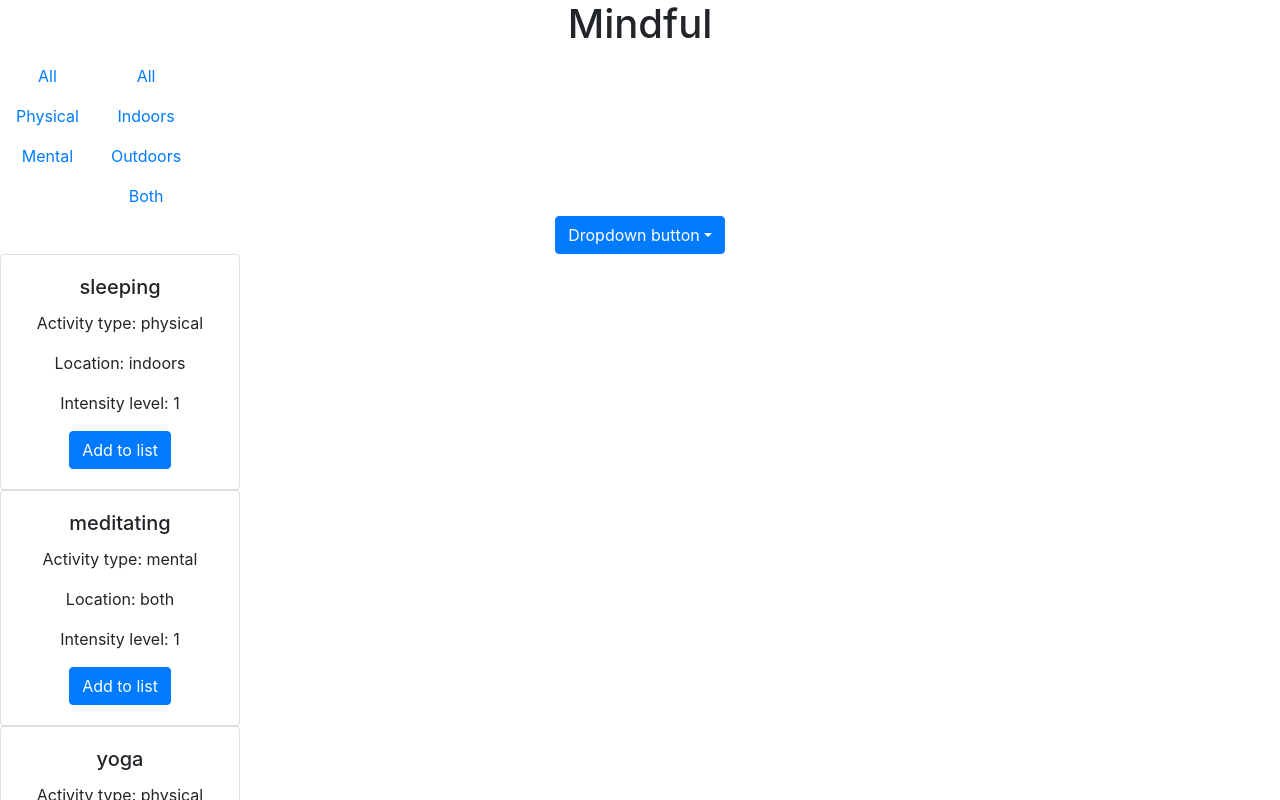
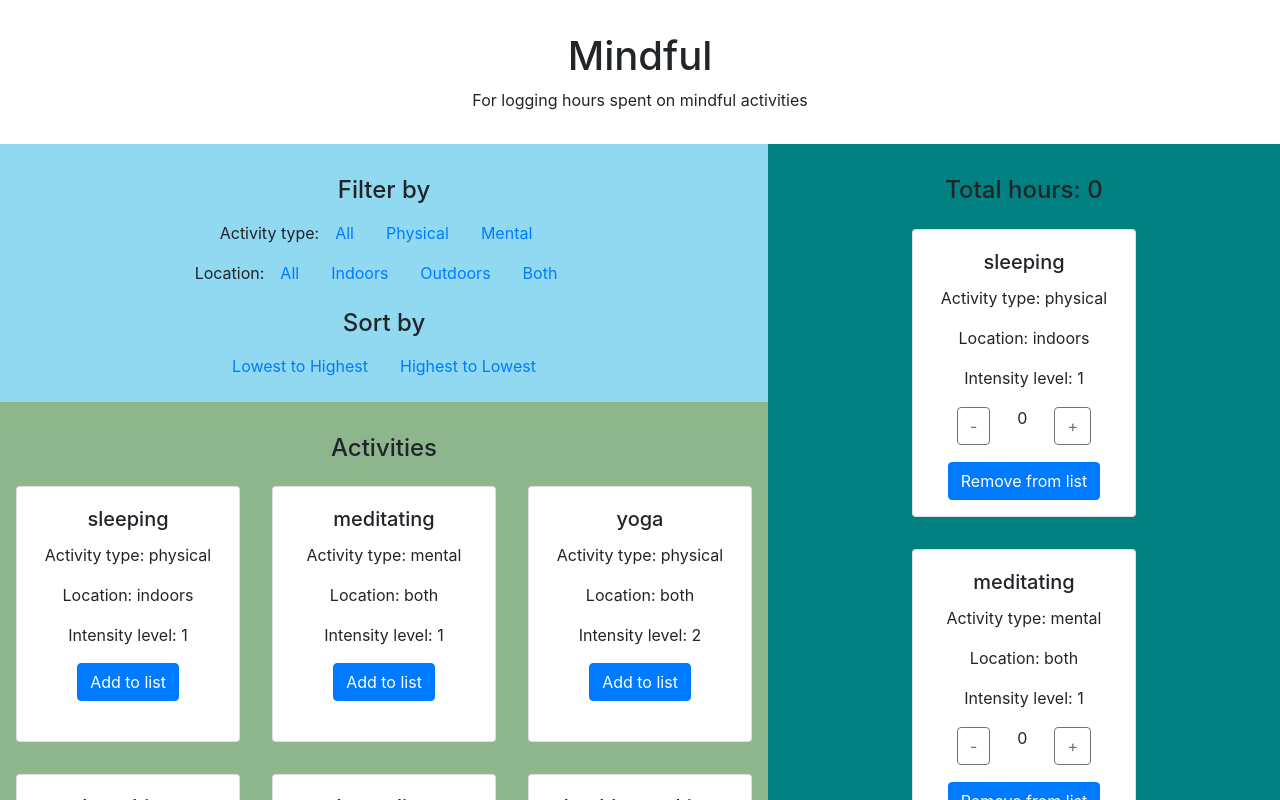
Before and after one commit to lauren-choi/favshows, a React (Create React App) app: page / in a window 1280 px wide. Shown: the top 800 px of the page. Built offline with nearby package versions, Linux system fonts and the light colour scheme.

Commit message:
added styling and basic UI

```diff
--- a/src/AggregateItem.js
+++ b/src/AggregateItem.js
@@ -2,6 +2,7 @@ import React from 'react';
 import Card from 'react-bootstrap/Card';
 import Button from 'react-bootstrap/Button';
 import ButtonToolbar from 'react-bootstrap/ButtonToolbar';
+import './index.css';
 
 export default class AggregateItem extends React.Component {
 
@@ -33,7 +34,7 @@ export default class AggregateItem extends React.Component {
   render() {
     return (
       <div>
-        <Card style ={{ width: '15rem' }}>
+        <Card className="aggregate-item">
           <Card.Body>
             <Card.Title>{this.props.item.name}</Card.Title>
             <Card.Text>
@@ -45,9 +46,9 @@ export default class AggregateItem extends React.Component {
             <Card.Text>
               Intensity level: {this.props.item.intensity}
             </Card.Text>
-            <ButtonToolbar style={{ border: 'light', width: '10rem' }}>
+            <ButtonToolbar className="button-toolbar">
               <Button variant="outline-secondary" onClick={() => this.onSelectDecrease()}>-</Button>
-                <Card.Text>{this.state.hours}</Card.Text>
+                <Card.Text className="count">{this.state.hours}</Card.Text>
               <Button variant="outline-secondary" onClick={() => this.onSelectIncrease()}>+</Button>
             </ButtonToolbar>
             <Button variant="primary">Remove from list</Button>
--- a/src/AggregateList.js
+++ b/src/AggregateList.js
@@ -1,5 +1,6 @@
 import React from 'react';
 import AggregateItem from './AggregateItem';
+import './index.css';
 
 export default class AggregateList extends React.Component {
 
@@ -26,10 +27,12 @@ export default class AggregateList extends React.Component {
 
   render() {
     return (
-      <div>
-        <p>{this.state.total}</p>
-        {this.props.list.map((val) => <AggregateItem item={val}
-        subtractTotal={this.subtractTotal} addTotal={this.addTotal} />)}
+      <div className="aggregate-display">
+        <h4>Total hours: {this.state.total}</h4>
+        <div className="aggregate-list">
+          {this.props.list.map((val) => <AggregateItem item={val}
+          subtractTotal={this.subtractTotal} addTotal={this.addTotal} />)}
+        </div>
       </div>
     );
   }
--- a/src/App.css
+++ b/src/App.css
@@ -1,3 +1,7 @@
 .App {
   text-align: center;
 }
+
+.App-header {
+  padding: 2rem 1rem 1rem 1rem;
+}
--- a/src/App.js
+++ b/src/App.js
@@ -1,8 +1,10 @@
 import React from "react";
 import { act } from "react-dom/test-utils";
+import AggregateList from "./AggregateList";
 import './App.css';
 import DisplayList from './DisplayList';
 import FilteredList from './FilteredList';
+import './index.css';
 
 // Contains the product list and passes it to FilteredList component
 export default class App extends React.Component {
@@ -19,9 +21,11 @@ export default class App extends React.Component {
       <div className="App">
         <header className="App-header">
           <h1>Mindful</h1>
+          <p>For logging hours spent on mindful activities</p>
         </header>
-        <div>
+        <div className="main">
           <FilteredList list={activityList} />
+          <AggregateList list={activityList} />
         </div>
       </div>
     );
@@ -40,6 +44,6 @@ const activityList = [
   { name: "going on a walk", type: "physical", location: "outdoors", intensity: 3 },
   { name: "arts and crafts", type: "physical", location: "indoors", intensity: 2 },
   { name: "listening to music", type: "physical", location: "indoors", intensity: 2 },
-  { name: "time with loved ones", type: "physical", location: "both", intensity: 2 },
+  { name: "socializing", type: "physical", location: "both", intensity: 2 },
   { name: "hiking", type: "physical", location: "outdoors", intensity: 3 },
 ];
--- a/src/DisplayList.js
+++ b/src/DisplayList.js
@@ -1,6 +1,7 @@
 import React from 'react';
 import Card from 'react-bootstrap/Card';
-import Button from 'react-bootstrap/Button'
+import Button from 'react-bootstrap/Button';
+import './index.css';
 
 export default class DisplayList extends React.Component {
 
@@ -10,9 +11,9 @@ export default class DisplayList extends React.Component {
 
   render() {
     return (
-      <div>
+      <div className="filtered-list">
         {this.props.list.map(item =>
-        <Card style={{ width: '15rem' }}>
+        <Card className="filtered-item">
           <Card.Body>
             <Card.Title>{item.name}</Card.Title>
             <Card.Text>
--- a/src/FilteredList.js
+++ b/src/FilteredList.js
@@ -4,6 +4,7 @@ import Dropdown from 'react-bootstrap/Dropdown';
 import DropdownButton from 'react-bootstrap/DropdownButton';
 import DisplayList from './DisplayList';
 import AggregateList from './AggregateList';
+import './index.css';
 
 export default class FilteredList extends React.Component {
 
@@ -14,7 +15,6 @@ export default class FilteredList extends React.Component {
       location: "All",
       sortState: "Select",
       total: 0,
-      tempList: [...this.props.list]
     }
   }
 
@@ -78,41 +78,40 @@ export default class FilteredList extends React.Component {
     })
   };
 
-  sortList = (a, b) => {
-    if(this.state.sortState === "ascending") {
-      this.state.tempList.sort((a, b) => a.intensity - b.intensity)
-    } else if (this.state.sortState === "descending") {
-      this.state.tempList.sort((a, b) => b.intensity - a.intensity)
-    } else {
-      this.state.tempList = [...this.props.list]
-    }
+  subtractTotal = () => {
+    this.setState({
+      total: this.state.total - 1
+    });
   }
 
   render() {
     return (
-      <div>
-        <Nav>
-          <Nav.Item>
+      <div className="filtered-display">
+        <Nav className="navigation">
+          <h4>Filter by</h4>
+          <Nav.Item className="navigation-category">
+            <Nav.Item>Activity type:</Nav.Item>
             <Nav.Link eventKey="All" onSelect={this.onSelectFilterType}>All</Nav.Link>
             <Nav.Link eventKey="physical" onSelect={this.onSelectFilterType}>Physical</Nav.Link>
             <Nav.Link eventKey="mental" onSelect={this.onSelectFilterType}>Mental</Nav.Link>
           </Nav.Item>
-          <Nav.Item>
+          <Nav.Item className="navigation-category">
+            <Nav.Item>Location:</Nav.Item>
             <Nav.Link eventKey="All" onSelect={this.onSelectFilterLocation}>All</Nav.Link>
             <Nav.Link eventKey="indoors" onSelect={this.onSelectFilterLocation}>Indoors</Nav.Link>
             <Nav.Link eventKey="outdoors" onSelect={this.onSelectFilterLocation}>Outdoors</Nav.Link>
             <Nav.Link eventKey="both" onSelect={this.onSelectFilterLocation}>Both</Nav.Link>
           </Nav.Item>
+          <h4>Sort by</h4>
+          <Nav.Item className="navigation-category">
+            <Nav.Link eventKey="ascending" onSelect={this.onSelectSorting}>Lowest to Highest</Nav.Link>
+            <Nav.Link eventKey="descending" onSelect={this.onSelectSorting}>Highest to Lowest</Nav.Link>
+          </Nav.Item>
         </Nav>
-        <DropdownButton id="dropdown-basic-button" title="Dropdown button">
-          <Dropdown.Item eventKey="select" onSelect={this.onSelectSorting}>Select</Dropdown.Item>
-          <Dropdown.Item eventKey="ascending" onSelect={this.onSelectSorting}>Lowest to Highest</Dropdown.Item>
-          <Dropdown.Item eventKey="descending" onSelect={this.onSelectSorting}>Highest to Lowest</Dropdown.Item>
-        </DropdownButton>
-        <DisplayList list={this.state.tempList.filter(this.applyFilters).sort((a, b) => this.sortList(a, b))}/>
-        {/* <DisplayList list={this.props.list.filter(this.applyFilters).sort(
-          (a, b) => this.state.sortState === "ascending" ? this.sortAscending(a, b) : this.sortDescending(a, b))}/> */}
-        {/* <AggregateList list={this.props.list}/> */}
+        <div className="filtered-section">
+          <h4>Activities</h4>
+          <DisplayList list={this.props.list.filter(this.applyFilters)}/>
+        </div>
       </div>
     );
   }
--- a/src/index.css
+++ b/src/index.css
@@ -11,3 +11,82 @@ code {
   font-family: source-code-pro, Menlo, Monaco, Consolas, 'Courier New',
     monospace;
 }
+
+h4 {
+  padding: 1rem 0 0 0;
+}
+
+.main{
+  display: flex;
+}
+
+.navigation {
+  background-color: rgb(144, 217, 240);
+  display: flex;
+  flex-direction: column;
+  padding: 1rem;
+}
+
+.navigation-category {
+  display: inline-flex;
+  justify-content: center;
+  align-items: center;
+}
+
+.filtered-display {
+  background-color: rgb(141, 182, 141);
+  display: flex;
+  flex-direction: column;
+  max-width: 60vw;
+}
+
+.filtered-section {
+  padding: 1rem 0 0 0;
+}
+
+.filtered-list {
+  display: flex;
+  flex-direction: row;
+  flex-wrap: wrap;
+  justify-content: space-evenly;
+}
+
+.filtered-item {
+  width: 14rem;
+  height: 16rem;
+  margin: 1rem;
+}
+
+.aggregate-display {
+  display: flex;
+  flex-direction: column;
+  justify-content: space-evenly;
+  background-color: teal;
+  width: 40vw;
+  padding: 1rem;
+}
+
+.aggregate-list {
+  display: flex;
+  flex-direction: row;
+  flex-wrap: wrap;
+  justify-content: space-evenly;
+}
+
+.aggregate-item {
+  justify-content: center;
+  align-items: center;
+  width: 14rem;
+  height: 18rem;
+  margin: 1rem;
+}
+
+.button-toolbar {
+  margin-bottom: 1rem;
+  display: inline-flex;
+  align-items: center;
+}
+
+.count {
+  width: 4rem;
+}
```
